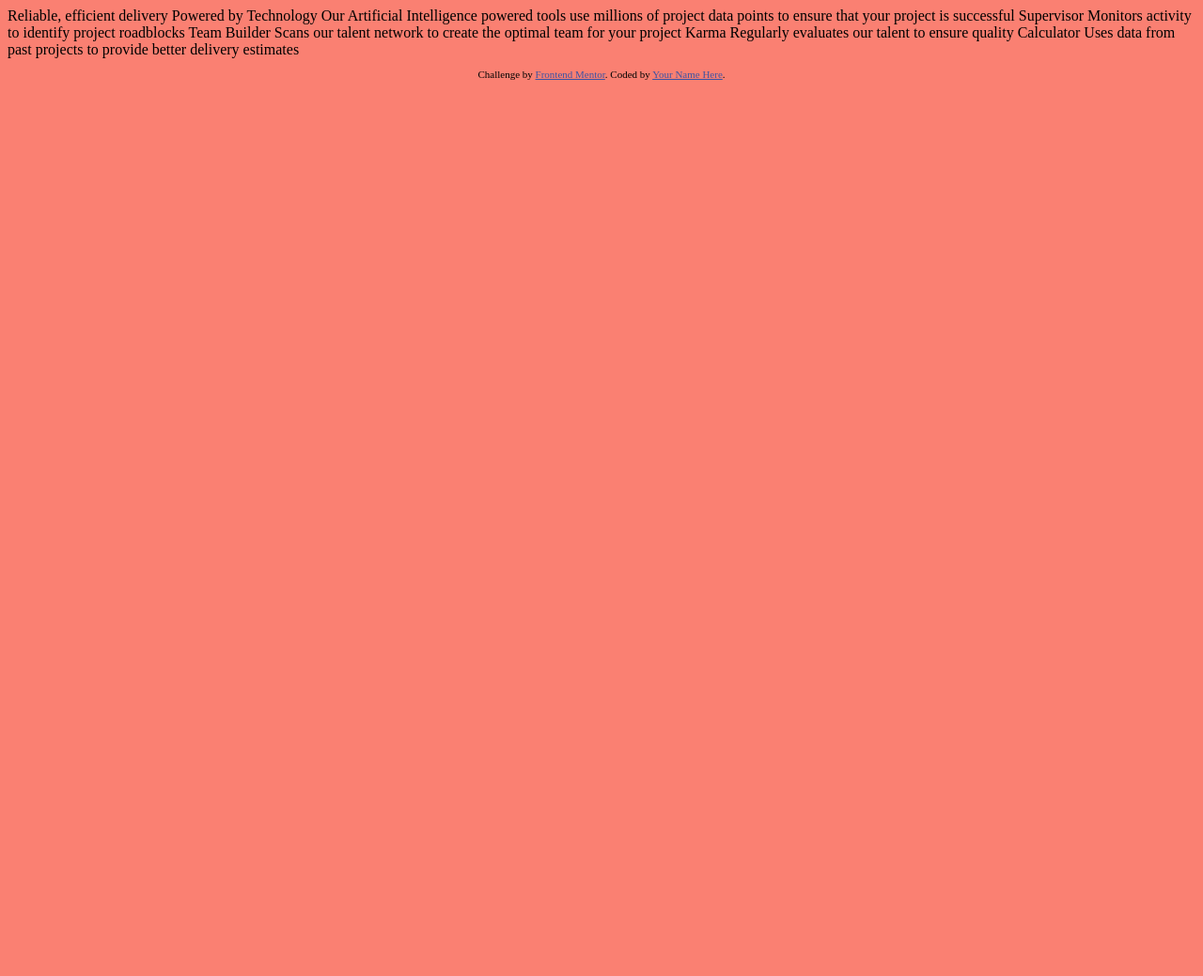
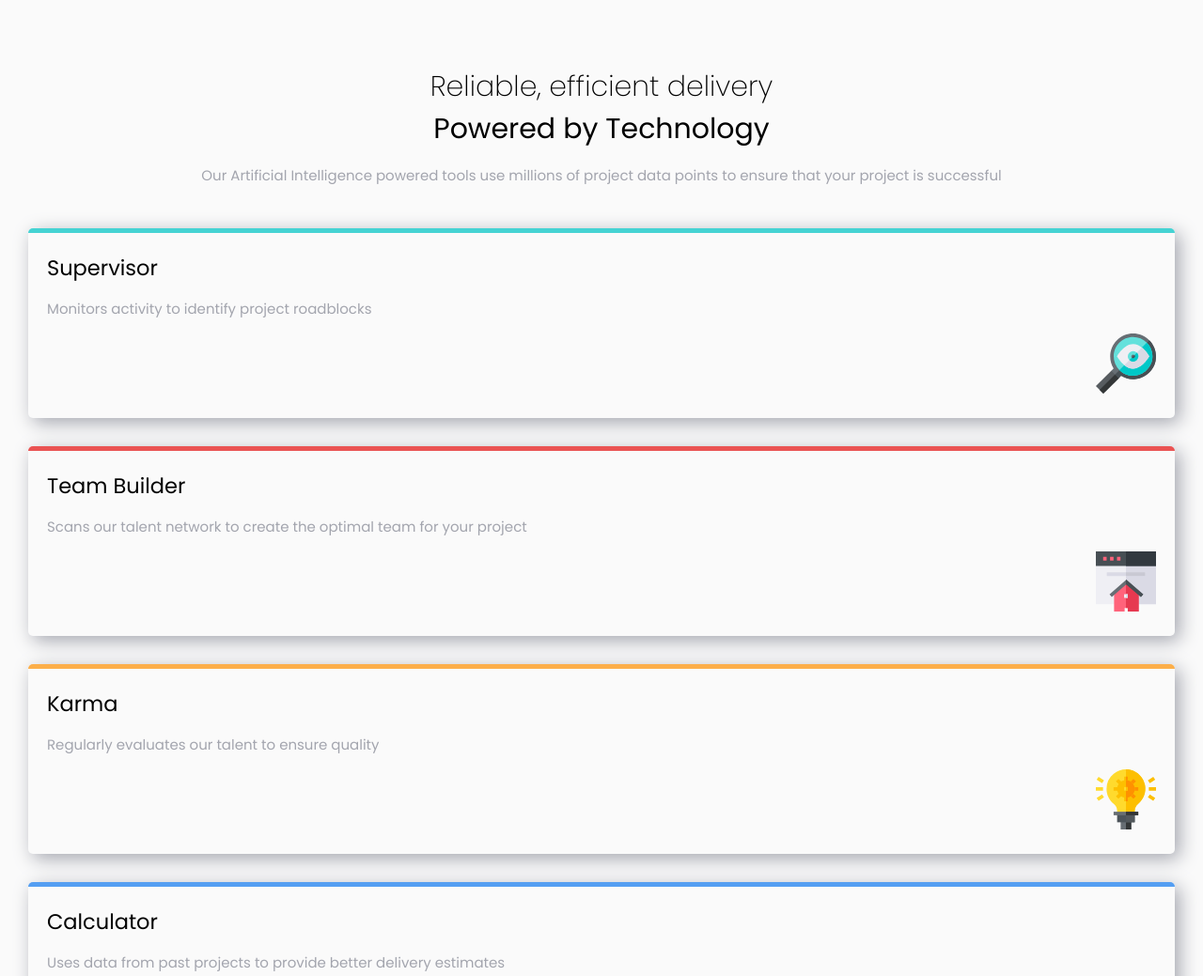
Before and after one commit to chrysillala/fem-four-card-feature, a website: page index.html in a window 1280 px wide. Shown: the top 1039 px of the page at 94% size. Before the commit the page ends 800 px from the top, so only its background shows below. Drawn offline with Linux system fonts and the light colour scheme.

Commit message:
layout and style

```diff
--- a/index.html
+++ b/index.html
@@ -5,6 +5,8 @@
   <meta name="viewport" content="width=device-width, initial-scale=1.0"> <!-- displays site properly based on user's device -->
 
   <link rel="icon" type="image/png" sizes="32x32" href="./images/favicon-32x32.png">
+  <link href="https://fonts.googleapis.com/css2?family=Poppins:wght@200;400;600&display=swap" rel="stylesheet">
+  <link rel="stylesheet" href="static/css/reset.css">
   <link rel="stylesheet" href="static/css/styles.css">
 
   <title>Frontend Mentor | Four card feature section</title>
@@ -17,29 +19,48 @@
 </head>
 <body>
 
-  Reliable, efficient delivery
-  Powered by Technology
+  <main>
+    <section class="section-title">
+      <h1 class="title big"><span class="title light">Reliable, efficient delivery</span><br>Powered by Technology</h1>
+      <p class="description">Our Artificial Intelligence powered tools use millions of project data points to ensure that your project is successful</p>
+    </section>
 
-  Our Artificial Intelligence powered tools use millions of project data points
-  to ensure that your project is successful
-
-  Supervisor
-  Monitors activity to identify project roadblocks
-
-  Team Builder
-  Scans our talent network to create the optimal team for your project
-
-  Karma
-  Regularly evaluates our talent to ensure quality
-
-  Calculator
-  Uses data from past projects to provide better delivery estimates
-
+    <section class="section-card">
+      <article class="card card-1 wrapper cyan">
+        <h3 class="title medium">Supervisor</h3>
+        <p class="description">Monitors activity to identify project roadblocks</p>
+        <div class="icon">
+          <img src="./images/icon-supervisor.svg" alt="">
+        </div>
+      </article>
+      <article class="card card-2 wrapper red">
+        <h3 class="title medium">Team Builder</h3>
+        <p class="description">Scans our talent network to create the optimal team for your project</p>
+        <div class="icon">
+          <img src="./images/icon-team-builder.svg" alt="">
+        </div>
+      </article>
+      <article class="card card-3 wrapper orange">
+        <h3 class="title medium">Karma</h3>
+        <p class="description">Regularly evaluates our talent to ensure quality</p>
+        <div class="icon">
+          <img src="./images/icon-karma.svg" alt="">
+        </div>
+      </article>
+      <article class="card card-4 wrapper blue">
+        <h3 class="title medium">Calculator</h3>
+        <p class="description">Uses data from past projects to provide better delivery estimates</p>
+        <div class="icon">
+          <img src="./images/icon-calculator.svg" alt="">
+        </div>
+      </article>
+    </section>
+  </main>
 
   <footer>
     <p class="attribution">
       Challenge by <a href="https://www.frontendmentor.io?ref=challenge" target="_blank">Frontend Mentor</a>.
-      Coded by <a href="#">Your Name Here</a>.
+      Coded by <a href="#">@chrysillala</a>.
     </p>
   </footer>
 </body>
--- /dev/null
+++ b/src/scss/reset.scss
@@ -0,0 +1,25 @@
+/* http://meyerweb.com/eric/tools/css/reset/
+   v2.0 | 20110126
+   License: none (public domain)
+*/
+
+html, body, div, span, applet, object, iframe,
+h1, h2, h3, h4, h5, h6, p, blockquote, pre,
+a, abbr, acronym, address, big, cite, code,
+del, dfn, em, img, ins, kbd, q, s, samp,
+small, strike, strong, sub, sup, tt, var,
+b, u, i, center,
+dl, dt, dd, ol, ul, li,
+fieldset, form, label, legend,
+table, caption, tbody, tfoot, thead, tr, th, td,
+article, aside, canvas, details, embed,
+figure, figcaption, footer, header, hgroup,
+menu, nav, output, ruby, section, summary,
+time, mark, audio, video {
+	margin: 0;
+	padding: 0;
+	border: 0;
+	font-size: 100%;
+	font: inherit;
+	vertical-align: baseline;
+}
--- a/src/scss/styles.scss
+++ b/src/scss/styles.scss
@@ -1,5 +1,136 @@
-$color: salmon;
+*,
+::before,
+::after {
+    box-sizing: border-box;
+}
+
+:root {
+  // font
+  --font-poppins: Poppins;
+
+  // color
+  // primary
+  --color-red: hsl(0, 78%, 62%);
+  --color-cyan: hsl(180, 62%, 55%);
+  --color-orange: hsl(34, 97%, 64%);
+  --color-blue: hsl(212, 86%, 64%);
+
+  // neutral
+  --color-darkblue: hsl(234, 12%, 34%);
+  --color-grayishblue: hsl(229, 6%, 66%);
+  --color-lightgray: hsl(0, 0%, 98%);
+}
+
+html {
+  font-size: 15px;
+}
 
 body {
-  background-color: $color;
+  font-family: var(--font-poppins), sans-serif;
+  background-color: var(--color-lightgray);
+  margin: 70px 30px;
+  display: grid;
+
+  @media only screen and (min-width: 1440px) {
+    margin: 70px;
+  }
 }
+
+p {
+  margin: 15px 0;
+}
+
+section {
+  &:not(:last-child) {
+    margin-bottom: 45px;
+  }
+}
+
+.section-title {
+  text-align: center;
+}
+
+.title {
+  &.light {
+    font-weight: 200;
+  }
+
+  &.big {
+    font-size: 2rem;
+  }
+  &.medium {
+    font-size: 1.5rem;
+  }
+}
+
+.description {
+  color: var(--color-grayishblue);
+}
+
+.section-card {
+  display: grid;
+  grid-column-gap: 30px;
+  grid-row-gap: 30px;
+
+  @media only screen and (min-width: 1440px) {
+    grid-template-columns: repeat(3, 1fr);
+    grid-template-rows: repeat(4, 1fr);
+    grid-template-areas:
+    ". c2 ."
+    "c1 c2 c4"
+    "c1 c3 c4"
+    ". c3 .";
+  }
+}
+
+.card {
+  &.wrapper {
+    box-shadow: 5px 5px 20px var(--color-grayishblue);
+    border-radius: 5px;
+    padding: 20px;
+    display: flex;
+    flex-flow: column wrap;
+
+    &.red {
+      border-top: 5px solid var(--color-red);
+    }
+
+    &.cyan {
+      border-top: 5px solid var(--color-cyan);
+    }
+
+    &.orange {
+      border-top: 5px solid var(--color-orange);
+    }
+
+    &.blue {
+      border-top: 5px solid var(--color-blue);
+    }
+  }
+
+  @media only screen and (min-width: 1440px) {
+    &.card-1 {
+      // grid-area: 2 / 1 / 4 / 2;
+      grid-area: c1;
+    }
+
+    &.card-2 {
+      // grid-area: 1 / 2 / 3 / 3;
+      grid-area: c2;
+    }
+
+    &.card-3 {
+      // grid-area: 3 / 2 / 5 / 3;
+      grid-area: c3;
+    }
+
+    &.card-4 {
+      // grid-area: 2 / 3 / 4 / 4;
+      grid-area: c4;
+    }
+  }
+
+  .icon {
+    margin: auto 0 0 auto;
+  }
+}
```
Also changed, not shown: static/css/reset.css (added), static/css/styles.css.
